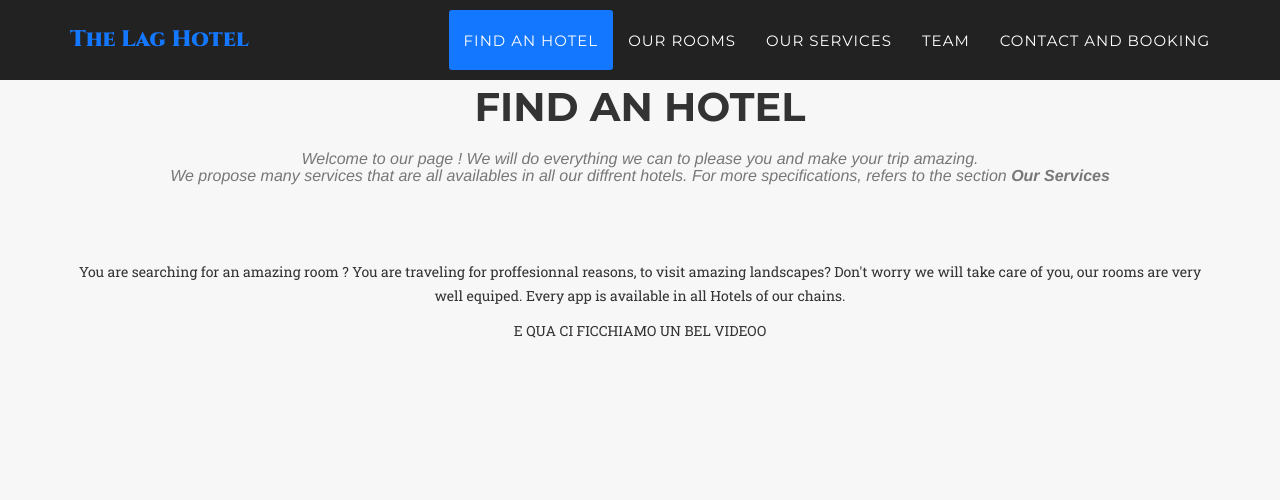
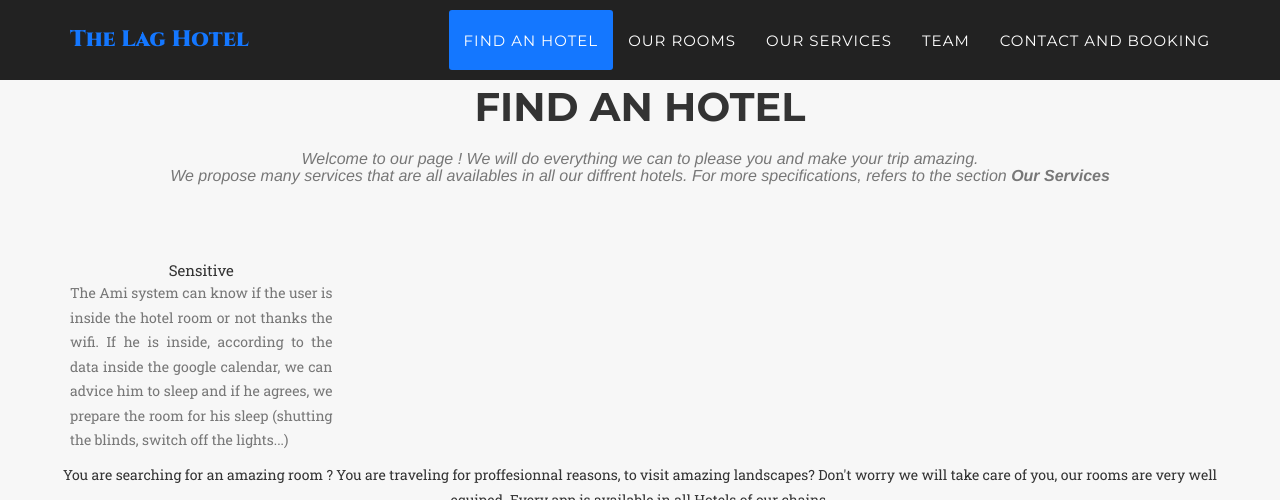
Before and after one commit to VincentGautier/Hotel-web-site, a Jekyll site: the page built from index.html, in a window 1280 px wide and 900 px high, scrolled down 823 px, cut to the strip 0-500 px from the top of the window. Built offline with Jekyll 4.4.1, drawn with Linux system fonts in a browser that asks for light colours; some web fonts are replaced.

Commit message:
Update find_hotel.html

```diff
--- a/_includes/find_hotel.html
+++ b/_includes/find_hotel.html
@@ -10,6 +10,23 @@
                   For more specifications, refers to the section <strong> Our Services</strong></h3>
               </div>
           </div>
+
+
+
+        <div class="row text-center">
+      <div class="col-md-3">
+        <span style="backgound-image : url(img/hotel2.jpg);>
+
+        </span>
+        <h4 class="service-heading">Sensitive</h4>
+        <p class="text-muted" align="justify">
+          The Ami system can know if the user is
+          inside the hotel room or not thanks the wifi. If he is inside,
+          according to the data inside the google calendar, we can
+          advice him to sleep and if he agrees, we prepare the
+          room for his sleep (shutting the blinds, switch
+          off the lights...)</p>
+        </div>
           <div class="row">
             <div class="col-lg-12 text-center">
 
```
